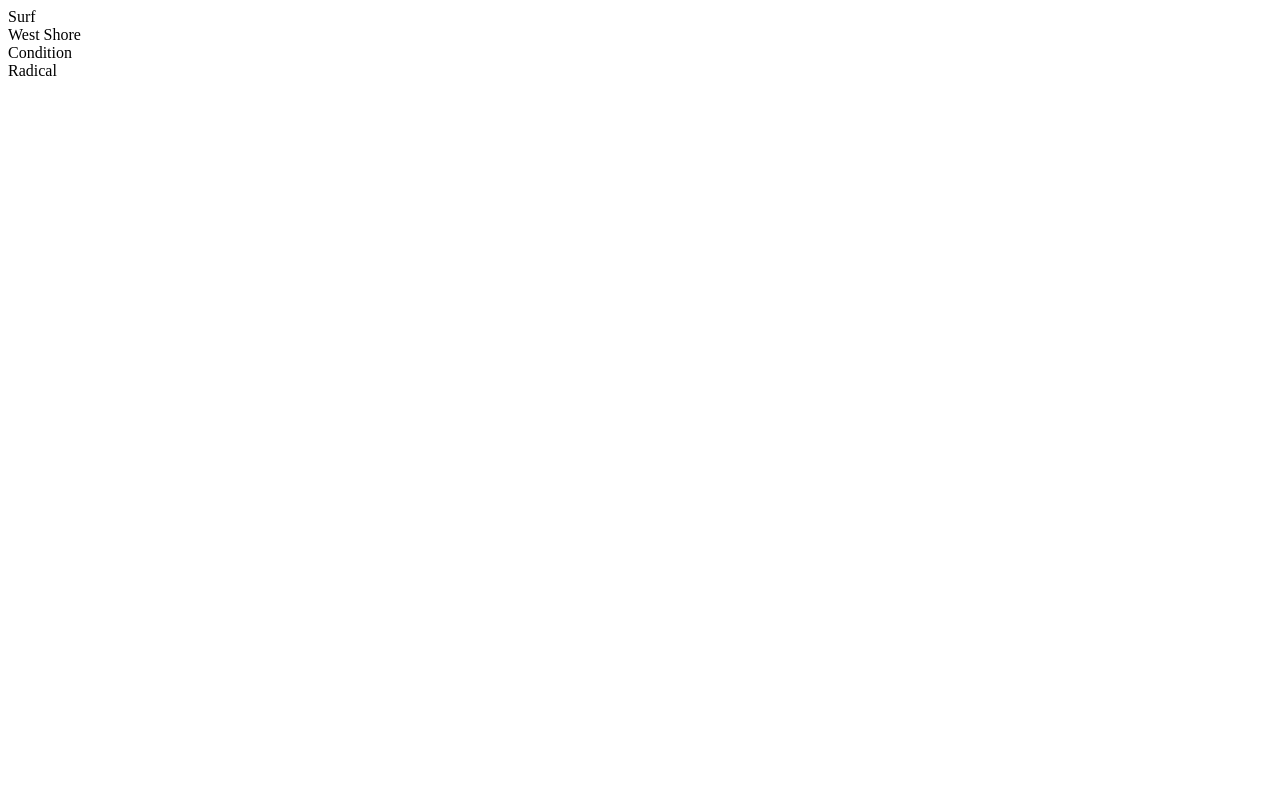
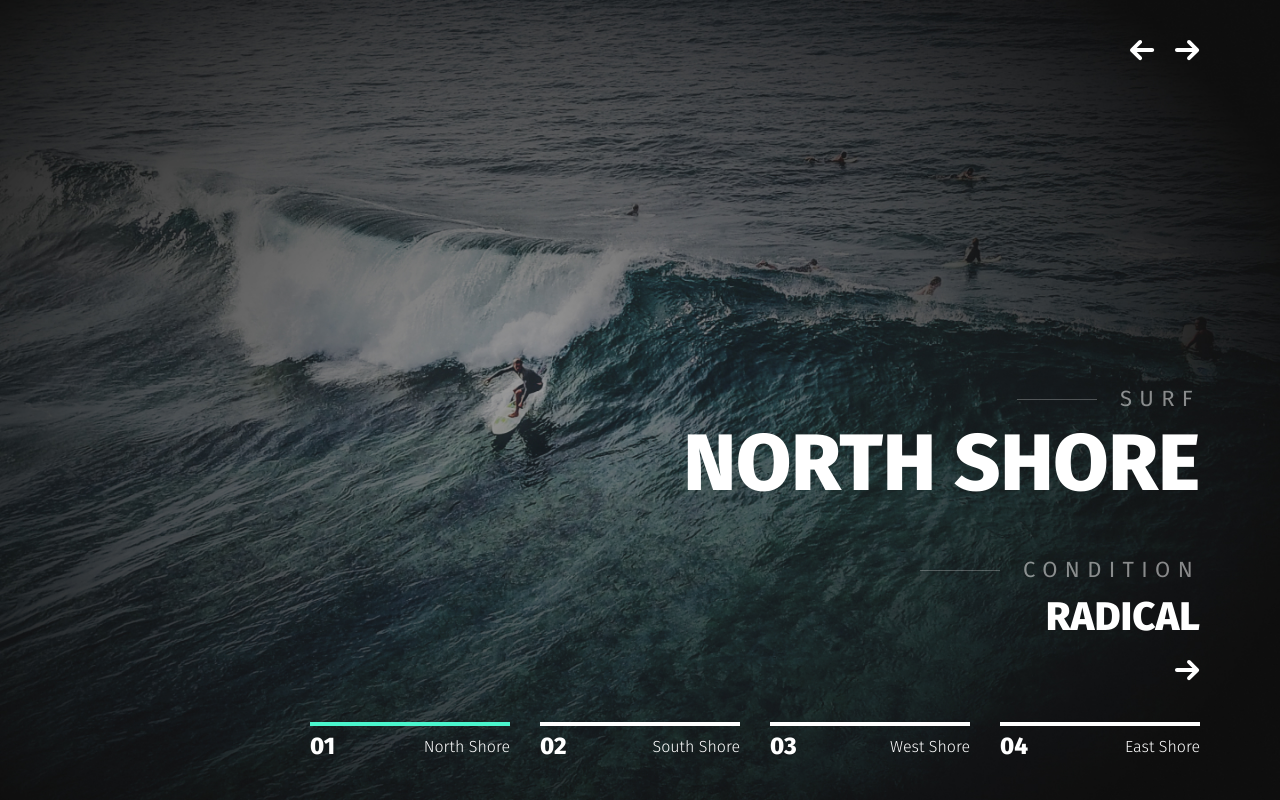
Before and after one commit to VadymStukalov/go-surf, a website: page index.html in a window 1280 px wide. Drawn offline with nearby package versions, Linux system fonts and the light colour scheme.

Commit message:
added bottom slider

```diff
--- a/app/js/script.js
+++ b/app/js/script.js
@@ -0,0 +1,16 @@
+$(function () {
+  $(".header__slider").slick({
+    infinite: true,
+    fade: true,
+    prevArrow:
+      '<img class="slider-arrows slider-arrows__left" src="./app/images/icons/arrow-left.svg" alt="arrow" />',
+    nextArrow:
+      '<img class="slider-arrows slider-arrows__right" src="./app/images/icons/arrow-right.svg" alt="arrow" />',
+    asNavFor: ".slider-dots",
+  });
+  $(".slider-dots").slick({
+    slidesToShow: 4,
+    slidesToScroll: 4,
+    asNavFor: ".header__slider",
+  });
+});
--- /dev/null
+++ b/app/sass/basic/_base.scss
@@ -0,0 +1 @@
+@import url("https://fonts.googleapis.com/css2?family=Fira+Sans:wght@100;300;400;500;800&display=swap");
--- /dev/null
+++ b/app/sass/basic/_global.scss
@@ -0,0 +1,44 @@
+body {
+  font-family: "Fira Sans", sans-serif;
+  font-weight: 400;
+  font-size: 16px;
+}
+
+a {
+  display: inline-block;
+}
+
+.subtitle-left {
+  color: #fff;
+  font-size: 22px;
+  font-weight: 400;
+  line-height: 32px; /* 145.455% */
+  letter-spacing: 7.333px;
+  text-transform: uppercase;
+  opacity: 0.5012;
+  position: relative;
+  padding-left: 103px;
+  display: inline-block;
+  &::before {
+    content: "";
+    width: 80px;
+    height: 1px;
+    position: absolute;
+    background-color: #fff;
+    opacity: 0.5;
+    top: 50%;
+    left: 0;
+  }
+}
+
+.slider-arrows {
+  position: absolute;
+  top: 40px;
+  right: 80px;
+  cursor: pointer;
+}
+
+.slider-arrows__left {
+  z-index: 3;
+  right: 125px;
+}
--- /dev/null
+++ b/app/sass/basic/_vars.scss
@@ -0,0 +1 @@
+$green: #4af6cd;
--- /dev/null
+++ b/app/sass/blocks/_header.scss
@@ -0,0 +1,93 @@
+.header {
+  position: relative;
+  height: 100vh;
+}
+.header__slider {
+  &-item {
+    height: 100vh;
+    background-image: url(../app/images/img/header-bg.jpg);
+    background-repeat: no-repeat;
+    background-size: cover;
+    background-position: center;
+    // position: relative;
+  }
+}
+.slick-track {
+  height: 100vh;
+}
+.header__slider-item {
+}
+.slider-item {
+}
+.slider-item__info {
+  position: absolute;
+  right: 80px;
+  bottom: 115px;
+  text-align: right;
+  color: #fff;
+}
+.slider-item__info-subtitle {
+  margin-bottom: 5px;
+}
+.subtitle-left {
+}
+.slider-item__info-title {
+  font-size: 80px;
+  font-weight: 800;
+  line-height: 86px; /* 107.5% */
+  text-transform: uppercase;
+  margin-bottom: 48px;
+}
+.slider-item__info-subtext {
+  margin-bottom: 8px;
+}
+.slider-item__info-text {
+  font-size: 40px;
+  font-style: normal;
+  font-weight: 800;
+  line-height: 46px; /* 215% */
+  text-transform: uppercase;
+  margin-bottom: 20px;
+}
+.slider-item__info-link {
+}
+
+.slider-dots {
+  position: absolute;
+  max-width: 920px;
+  width: 100%;
+  right: 50px;
+  bottom: 40px;
+  color: #fff;
+  .slick-current {
+    .dots-box {
+      border-top: 4px solid $green;
+    }
+  }
+  & .slick-track {
+    height: auto;
+    transform: none !important;
+  }
+  &.slick-slider {
+    position: absolute;
+  }
+}
+
+.dots-box {
+  display: flex;
+  justify-content: space-between;
+  width: 200px;
+  height: 28px;
+  align-items: center;
+  border-top: 4px solid #fff;
+  padding-top: 6px;
+  &__number {
+    font-size: 24px;
+    font-weight: 800;
+    line-height: 34px;
+  }
+  &__name {
+    font-weight: 300;
+    line-height: 19px;
+  }
+}
--- a/app/sass/main.scss
+++ b/app/sass/main.scss
@@ -0,0 +1,7 @@
+@import "./basic/normalize";
+@import "./basic/base";
+@import "./basic/global";
+@import "./basic/vars";
+
+// header
+@import "./blocks/header";
--- a/index.html
+++ b/index.html
@@ -3,6 +3,12 @@
   <head>
     <meta charset="UTF-8" />
     <meta name="viewport" content="width=device-width, initial-scale=1.0" />
+    <link rel="stylesheet" href="./css/main.css" />
+
+    <link
+      href="https://cdn.jsdelivr.net/npm/slick-carousel@1.8.1/slick/slick.min.css"
+      rel="stylesheet"
+    />
     <title>Document</title>
   </head>
   <body>
@@ -10,17 +16,93 @@
       <div class="header__slider">
         <div class="header__slider-item slider-item">
           <div class="slider-item__info">
-            <div class="slider-item__info-subtitle">Surf</div>
-            <div class="slider-item__info-title">West Shore</div>
-            <div class="slider-item__info-subtext">Condition</div>
+            <div class="slider-item__info-subtitle subtitle-left">Surf</div>
+            <div class="slider-item__info-title">North Shore</div>
+            <div class="slider-item__info-subtext subtitle-left">Condition</div>
             <div class="slider-item__info-text">Radical</div>
             <a href="#" class="slider-item__info-link">
-              <img src="images/icons/arrow-right.svg" alt="arrow" />
+              <img src="./app/images/icons/arrow-right.svg" alt="arrow" />
             </a>
+          </div>
+        </div>
+        <div class="header__slider-item slider-item">
+          <div class="slider-item__info">
+            <div class="slider-item__info-subtitle subtitle-left">Surf</div>
+            <div class="slider-item__info-title">South Shore</div>
+            <div class="slider-item__info-subtext subtitle-left">Condition</div>
+            <div class="slider-item__info-text">Radical</div>
+            <a href="#" class="slider-item__info-link">
+              <img src="./app/images/icons/arrow-right.svg" alt="arrow" />
+            </a>
+          </div>
+        </div>
+        <div class="header__slider-item slider-item">
+          <div class="slider-item__info">
+            <div class="slider-item__info-subtitle subtitle-left">Surf</div>
+            <div class="slider-item__info-title">West Shore</div>
+            <div class="slider-item__info-subtext subtitle-left">Condition</div>
+            <div class="slider-item__info-text">Radical</div>
+            <a href="#" class="slider-item__info-link">
+              <img src="./app/images/icons/arrow-right.svg" alt="arrow" />
+            </a>
+          </div>
+        </div>
+        <div class="header__slider-item slider-item">
+          <div class="slider-item__info">
+            <div class="slider-item__info-subtitle subtitle-left">Surf</div>
+            <div class="slider-item__info-title">East Shore</div>
+            <div class="slider-item__info-subtext subtitle-left">Condition</div>
+            <div class="slider-item__info-text">Radical</div>
+            <a href="#" class="slider-item__info-link">
+              <img src="./app/images/icons/arrow-right.svg" alt="arrow" />
+            </a>
+          </div>
+        </div>
+      </div>
+      <div class="slider-dots">
+        <div class="slider-dots__item">
+          <div class="dots-box">
+            <div class="dots-box__number">01</div>
+            <div class="dots-box__name">North Shore</div>
+          </div>
+        </div>
+        <div class="slider-dots__item">
+          <div class="dots-box">
+            <div class="dots-box__number">02</div>
+            <div class="dots-box__name">South Shore</div>
+          </div>
+        </div>
+        <div class="slider-dots__item">
+          <div class="dots-box">
+            <div class="dots-box__number">03</div>
+            <div class="dots-box__name">West Shore</div>
+          </div>
+        </div>
+        <div class="slider-dots__item">
+          <div class="dots-box">
+            <div class="dots-box__number">04</div>
+            <div class="dots-box__name">East Shore</div>
           </div>
         </div>
       </div>
     </header>
     <script src="https://ajax.googleapis.com/ajax/libs/jquery/3.7.1/jquery.min.js"></script>
+    <!-- <script src="./app/js/slick.min.js"></script> -->
+    <!-- <script
+      src="https://cdnjs.cloudflare.com/ajax/libs/slick-carousel/1.9.0/slick.min.js"
+      integrity="sha512-HGOnQO9+SP1V92SrtZfjqxxtLmVzqZpjFFekvzZVWoiASSQgSr4cw9Kqd2+l8Llp4Gm0G8GIFJ4ddwZilcdb8A=="
+      crossorigin="anonymous"
+      referrerpolicy="no-referrer"
+    ></script> -->
+
+    <!-- <script
+      type="text/javascript"
+      src="//cdn.jsdelivr.net/npm/slick-carousel@1.8.1/slick/slick.min.js"
+    ></script> -->
+    <script src="
+https://cdn.jsdelivr.net/npm/slick-carousel@1.8.1/slick/slick.min.js
+"></script>
+
+    <script src="./app/js/script.js"></script>
   </body>
 </html>
```
Also changed, not shown: app/images/icons/arrow-left.svg (added), app/images/img/header-bg.jpg (added), app/js/slick.min.js (added), css/main.css (added), 1 other file.
